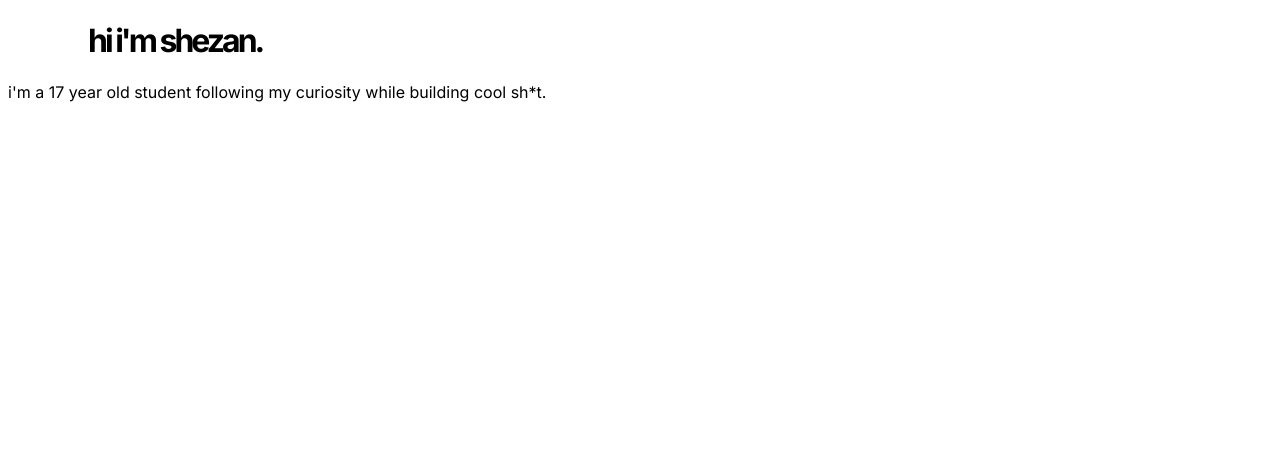
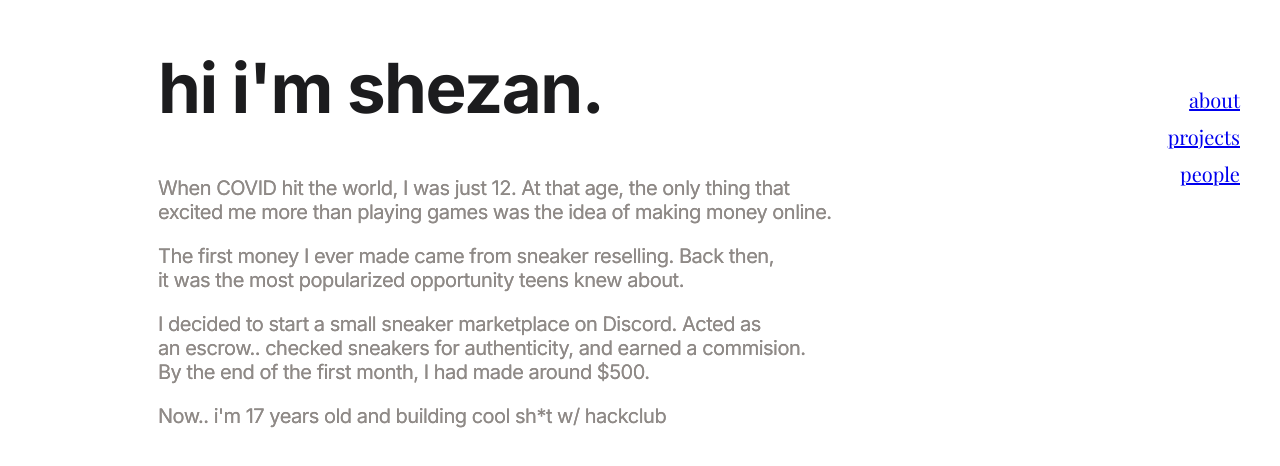
Before and after one commit to shezanusdf/personal-website, a plain HTML site: page index.html in a window 1280 px wide. Drawn offline with nearby package versions, Linux system fonts and the light colour scheme.

Commit message:
add projects.html file with initial structure and navigation

```diff
--- a/index.html
+++ b/index.html
@@ -4,8 +4,23 @@
         <link rel="stylesheet" href="style.css">
     </head>
     <body>
+        <nav class="vertical-navbar">
+            <a href="index.html">about</a>
+            <a href="projects.html">projects</a>
+            <a href="people.html">people</a>
+        </nav>
         <h1>hi i'm shezan.</h1>
-        <p>i'm a 17 year old student following my curiosity while building cool sh*t.</p>
+        <p>When COVID hit the world, I was just 12. At that age, the only thing that <br>
+            excited me more than playing games was the idea of making money online.<br>
+        </p>
+
+        <p>The first money I ever made came from sneaker reselling. Back then,<br>
+            it was the most popularized opportunity teens knew about.</p><p>I decided to start a small
+            sneaker marketplace on Discord. Acted as<br> an escrow.. checked sneakers
+            for authenticity, and earned a commision.<br>By the end of the first month, I had made around $500.
+        </p>
+        <p>Now.. i'm 17 years old and building cool sh*t w/ hackclub</p>
+
 
     </body>
 </html>
--- a/style.css
+++ b/style.css
@@ -1,11 +1,40 @@
 @import url('https://fonts.googleapis.com/css2?family=Inter:wght@400;500;700&display=swap');
+@import url('https://fonts.googleapis.com/css2?family=Playfair+Display:wght@400;500;600;700&display=swap');
+
 h1 {
     font-family: 'Inter', sans-serif;
-    letter-spacing:-3px;
-    margin-left:80px
+    letter-spacing:-1.5px;
+    margin-left:150px;
+    font-size:69px;
+    color: #1C1C1E
+}
+h3 {font-family: 'Inter', sans-serif;
+    letter-spacing:-1.5px;
+    margin-left:150px;
+    color: #8f8a87ff;
+    font-size:40px;
+  }
+
+p {
+  font-family: 'Inter', sans-serif;
+  letter-spacing:-0.5px;
+  font-size:20px;
+  font-weight:medium;
+  margin-left:150px;
+  color: #8f8a87ff;
+  text-shadow: 0 0 0.5px currentColor;
 }
 body {
-  font-family: 'Inter', sans-serif;
-  letter-spacing:-1px
-  font-size:25px
+    background: #ffffff
 }
+nav {
+  font-size:20px;
+  font-family:'Playfair Display';
+  display:flex;
+  flex-direction:column;
+  text-align:right;
+  gap:10px;
+  padding:40px;
+  position:fixed;
+  right:0
+}
```
Also changed, not shown: projects.html (added, +17 -0 lines).
